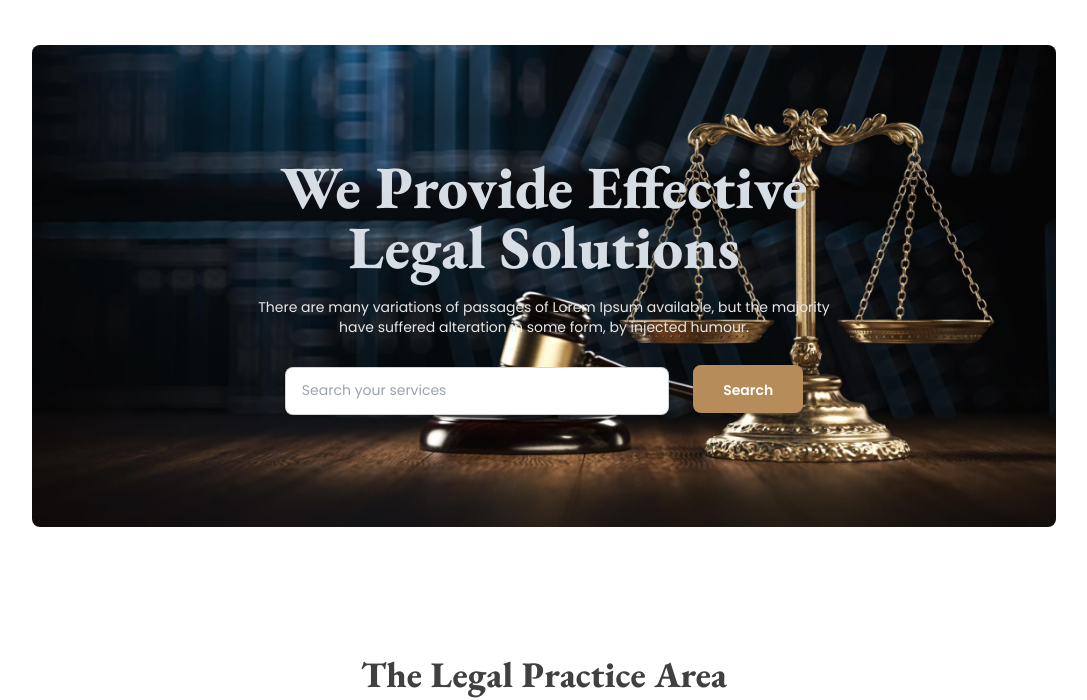
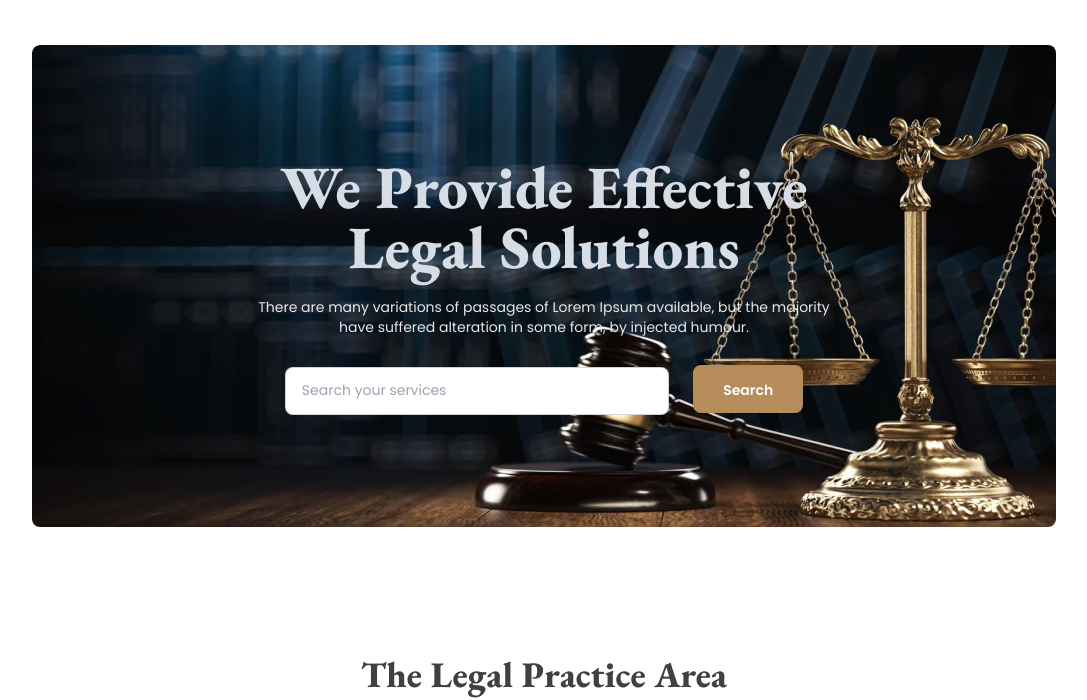
Before and after one commit to afiagithub/practice-6-legal-solution, a plain HTML site: page index.html in a window 1280 px wide. Shown: the part 115-815 px from the top of the page, without its empty margins (96-1183 px from the left). Drawn offline with nearby package versions, Linux system fonts and the light colour scheme.

Commit message:
banner pic test2

```diff
--- a/index.html
+++ b/index.html
@@ -63,7 +63,7 @@
         </div>
 
         <!-- Banner Section -->
-        <div class="hero rounded-lg text-white lg:px-36 lg:py-24 my-5 lg:my-10"
+        <div class="rounded-lg text-white lg:px-36 lg:py-24 my-5 lg:my-10"
             style="background-image: url('./images/banner.png');">
             <div class="hero-content text-center text-neutral-content">
                 <div class="">
```
